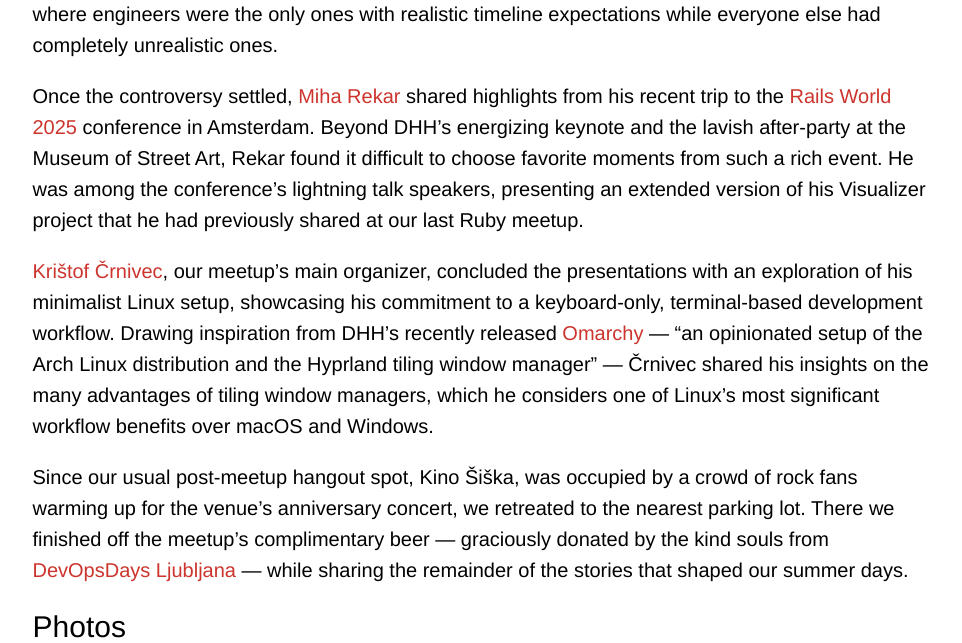
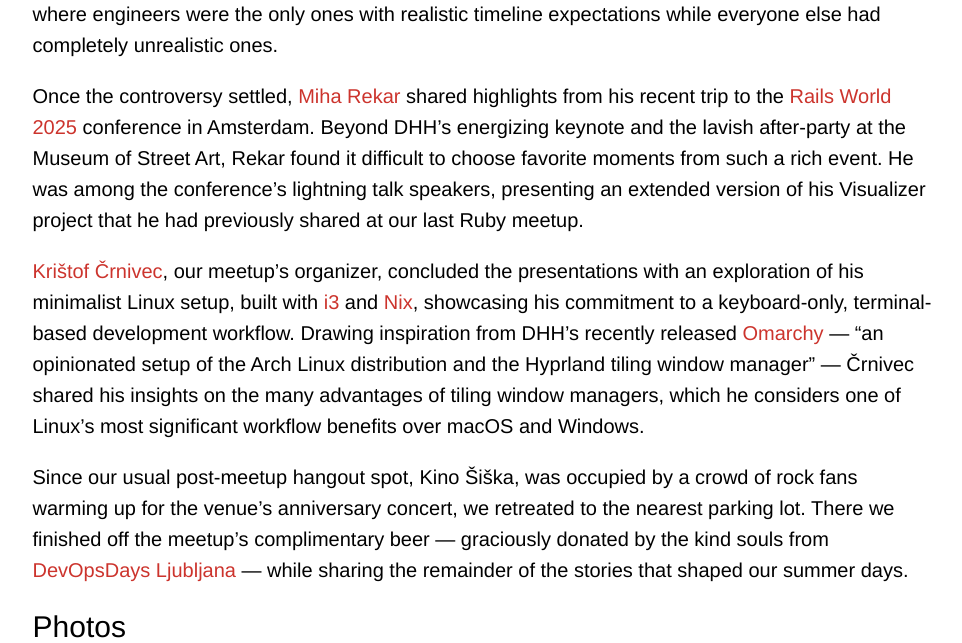
Before and after one commit to RubySlovenia/RubySlovenia.github.io, a Jekyll site: the page built from _posts/2025-09-19-summer-meetup.md, in a window 1280 px wide and 900 px high, scrolled down 873 px, cut to the strip 0-643 px from the top of the window. Shown: the whole strip, without its empty margins (155-1117 px from the left). Built offline with Jekyll 4.4.1, drawn with Linux system fonts in a browser that asks for light colours; nearby versions of some CDN libraries.

Commit message:
Update meetup recap

```diff
--- a/_posts/2025-09-19-summer-meetup.md
+++ b/_posts/2025-09-19-summer-meetup.md
@@ -13,7 +13,7 @@
 
 Once the controversy settled, [Miha Rekar] shared highlights from his recent trip to the [Rails World 2025] conference in Amsterdam. Beyond DHH's energizing keynote and the lavish after-party at the Museum of Street Art, Rekar found it difficult to choose favorite moments from such a rich event. He was among the conference's lightning talk speakers, presenting an extended version of his Visualizer project that he had previously shared at our last Ruby meetup.
 
-[Krištof Črnivec], our meetup's main organizer, concluded the presentations with an exploration of his minimalist Linux setup, showcasing his commitment to a keyboard-only, terminal-based development workflow. Drawing inspiration from DHH's recently released [Omarchy] — "an opinionated setup of the Arch Linux distribution and the Hyprland tiling window manager" — Črnivec shared his insights on the many advantages of tiling window managers, which he considers one of Linux's most significant workflow benefits over macOS and Windows.
+[Krištof Črnivec], our meetup's organizer, concluded the presentations with an exploration of his minimalist Linux setup, built with [i3] and [Nix], showcasing his commitment to a keyboard-only, terminal-based development workflow. Drawing inspiration from DHH's recently released [Omarchy] — "an opinionated setup of the Arch Linux distribution and the Hyprland tiling window manager" — Črnivec shared his insights on the many advantages of tiling window managers, which he considers one of Linux's most significant workflow benefits over macOS and Windows.
 
 Since our usual post-meetup hangout spot, Kino Šiška, was occupied by a crowd of rock fans warming up for the venue's anniversary concert, we retreated to the nearest parking lot. There we finished off the meetup's complimentary beer — graciously donated by the kind souls from [DevOpsDays Ljubljana] — while sharing the remainder of the stories that shaped our summer days.
 
@@ -38,5 +38,7 @@
 [Miha Rekar]: https://mr.si/
 [Rails World 2025]: https://rubyonrails.org/world/2025
 [Krištof Črnivec]: https://www.linkedin.com/in/kristof-crnivec
+[i3]: https://i3wm.org/
+[Nix]: https://nixos.org/
 [Omarchy]: https://omarchy.org
 [DevOpsDays Ljubljana]: https://devopsdays.si
```
